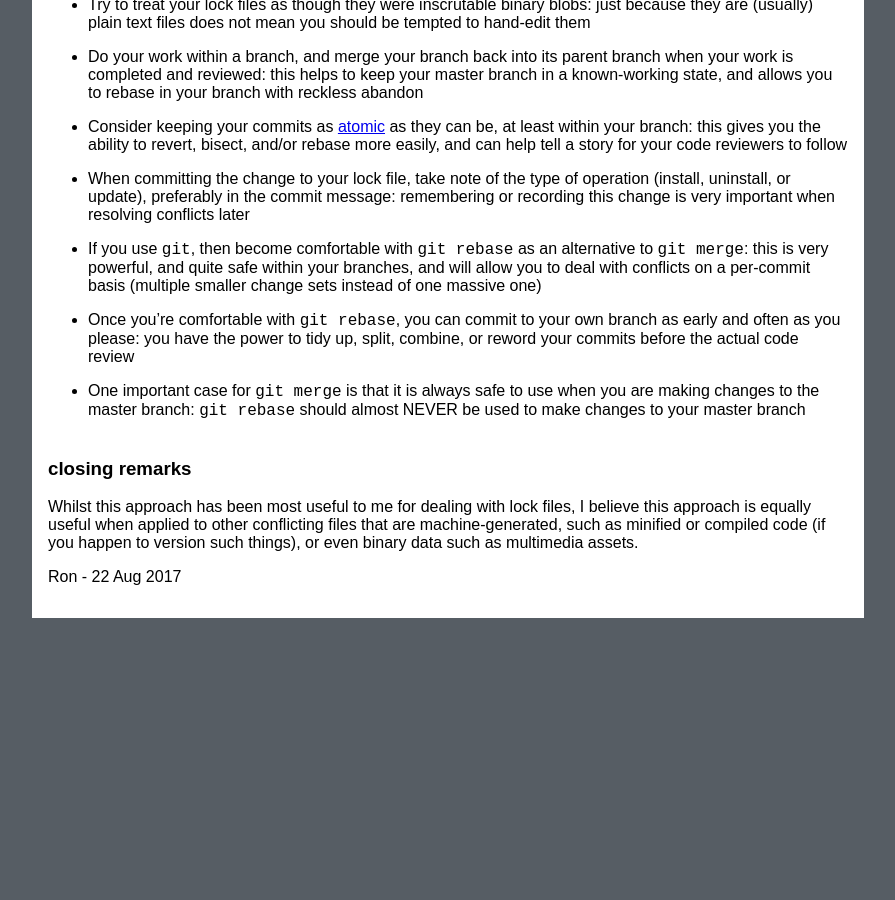
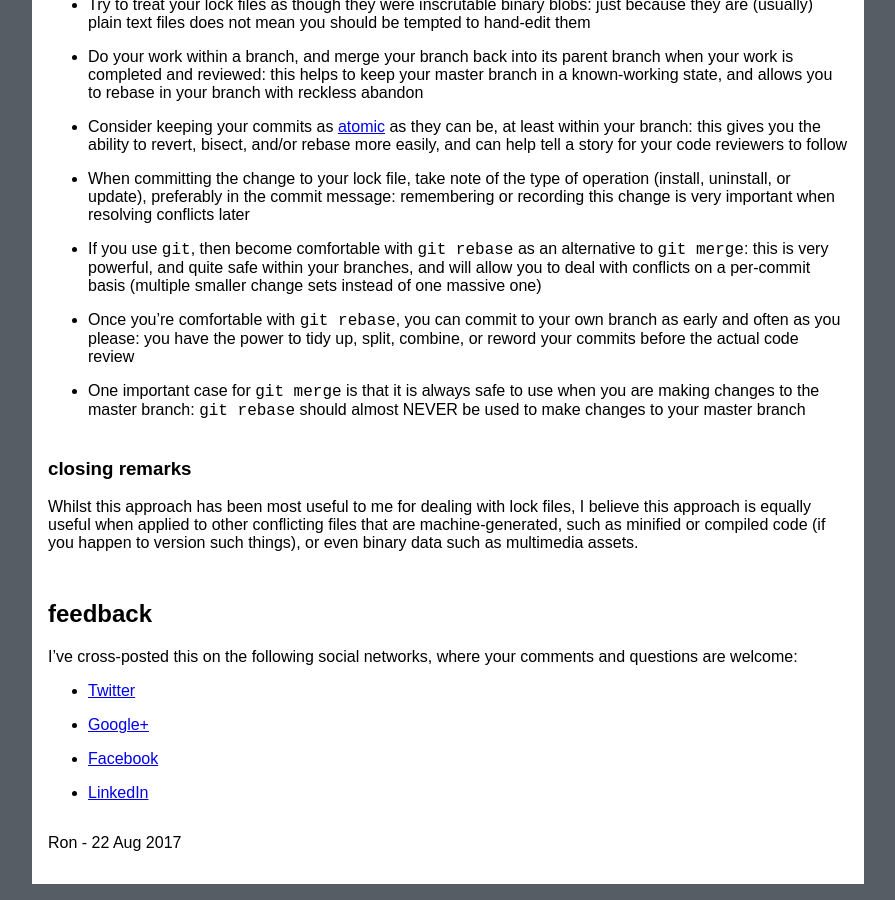
Before and after one commit to jokeyrhyme/jokeyrhyme.github.com, a Jekyll site: the page built from _posts/2017-08-22-git-conflicts-and-lock-files.md, in a window 1280 px wide and 900 px high, scrolled down 1936 px. Shown: the whole window, without its empty margins (192-1087 px from the left). Built offline with Jekyll 4.4.1, drawn with Linux system fonts in a browser that asks for light colours; before the commit the page ends 2570 px from its top, so only the background shows below that.

Commit message:
post: 2017-08-22: social links

```diff
--- a/_posts/2017-08-22-git-conflicts-and-lock-files.md
+++ b/_posts/2017-08-22-git-conflicts-and-lock-files.md
@@ -112,3 +112,16 @@
 ### closing remarks
 
 Whilst this approach has been most useful to me for dealing with lock files, I believe this approach is equally useful when applied to other conflicting files that are machine-generated, such as minified or compiled code (if you happen to version such things), or even binary data such as multimedia assets.
+
+
+## feedback
+
+I've cross-posted this on the following social networks, where your comments and questions are welcome:
+
+-   [Twitter](https://twitter.com/jokeyrhyme/status/899950057197195264)
+
+-   [Google+](https://plus.google.com/+RonWaldon/posts/Trd4CPUYGgM)
+
+-   [Facebook](https://www.facebook.com/ron.f.waldon/posts/10155595821712433)
+
+-   [LinkedIn](https://www.linkedin.com/feed/update/urn:li:activity:6305715722291159040)
```
